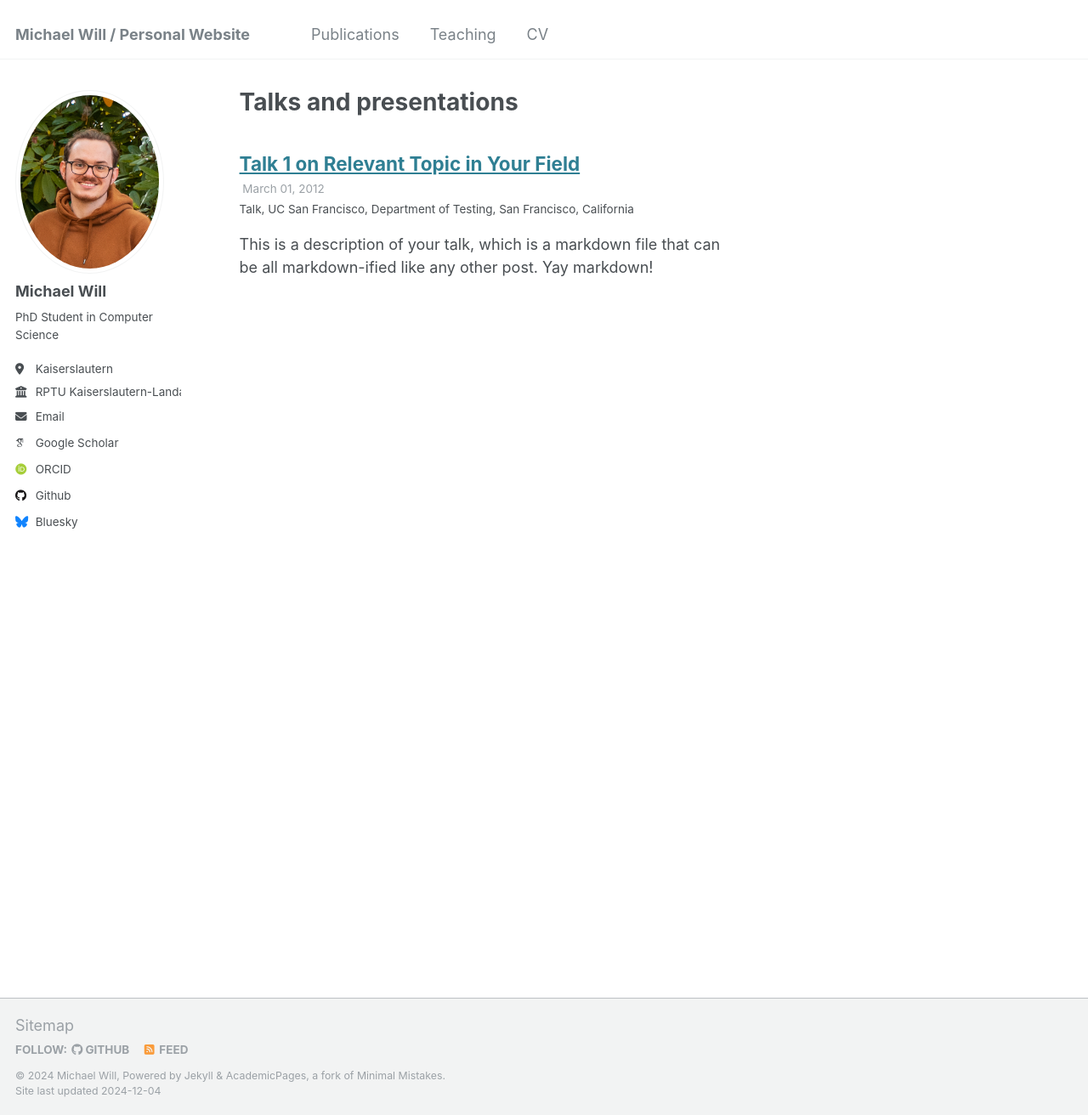
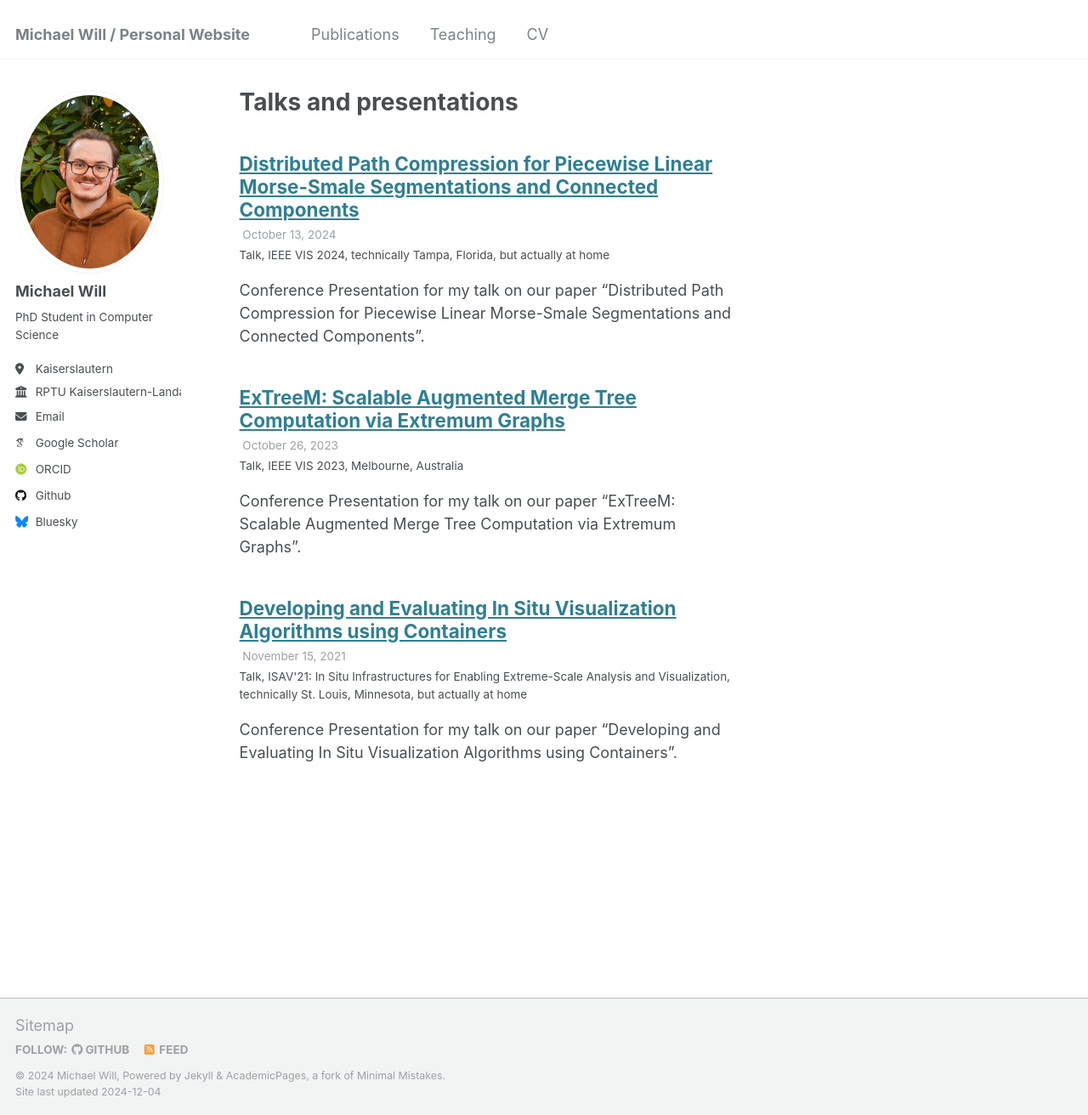
Before and after one commit to m-s-will/m-s-will.github.io, a Jekyll site: the page built from _pages/talks.html, in a window 1280 px wide and 1312 px high. Shown: the whole window at 85% size. Built offline with Jekyll 4.4.1, drawn with Linux system fonts in a browser that asks for light colours; some web fonts are replaced.

Commit message:
added talks

```diff
--- a/_talks/2012-03-01-talk-1.md
+++ /dev/null
@@ -1,11 +0,0 @@
----
-title: "Talk 1 on Relevant Topic in Your Field"
-collection: talks
-type: "Talk"
-permalink: /talks/2012-03-01-talk-1
-venue: "UC San Francisco, Department of Testing"
-date: 2012-03-01
-location: "San Francisco, California"
----
-
-This is a description of your talk, which is a markdown file that can be all markdown-ified like any other post. Yay markdown!
--- /dev/null
+++ b/_talks/2021-10-15-isav-container.md
@@ -0,0 +1,11 @@
+---
+title: "Developing and Evaluating In Situ Visualization Algorithms using Containers"
+collection: talks
+type: "Talk"
+permalink: /talks/2021-10-15-isav-container
+venue: "ISAV'21: In Situ Infrastructures for Enabling Extreme-Scale Analysis and Visualization"
+date: 2021-11-15
+location: "technically St. Louis, Minnesota, but actually at home"
+---
+
+Conference Presentation for my talk on our paper "Developing and Evaluating In Situ Visualization Algorithms using Containers".
--- /dev/null
+++ b/_talks/2023-10-26-vis-extreem.md
@@ -0,0 +1,12 @@
+---
+title: "ExTreeM: Scalable Augmented Merge Tree Computation via Extremum Graphs"
+collection: talks
+type: "Talk"
+permalink: /talks/2023-10-26-vis-extreem
+venue: "IEEE VIS 2023"
+date: 2023-10-26
+location: "Melbourne, Australia"
+url: https://www.youtube.com/watch?v=AVHlMbYJnNk
+---
+
+Conference Presentation for my talk on our paper "ExTreeM: Scalable Augmented Merge Tree Computation via Extremum Graphs".
--- /dev/null
+++ b/_talks/2024-10-13-vis-dpc.md
@@ -0,0 +1,12 @@
+---
+title: "Distributed Path Compression for Piecewise Linear Morse-Smale Segmentations and Connected Components"
+collection: talks
+type: "Talk"
+permalink: /talks/2024-10-13-vis-dpc
+venue: "IEEE VIS 2024"
+date: 2024-10-13
+location: "technically Tampa, Florida, but actually at home"
+url: https://www.youtube.com/live/P4Q7JnhHGuA?si=TpWAK2t4aov9ikP8&t=8176
+---
+
+Conference Presentation for my talk on our paper "Distributed Path Compression for Piecewise Linear Morse-Smale Segmentations and Connected Components".
```
Also changed, not shown: _pages/teaching.md (+1 -1 lines).
